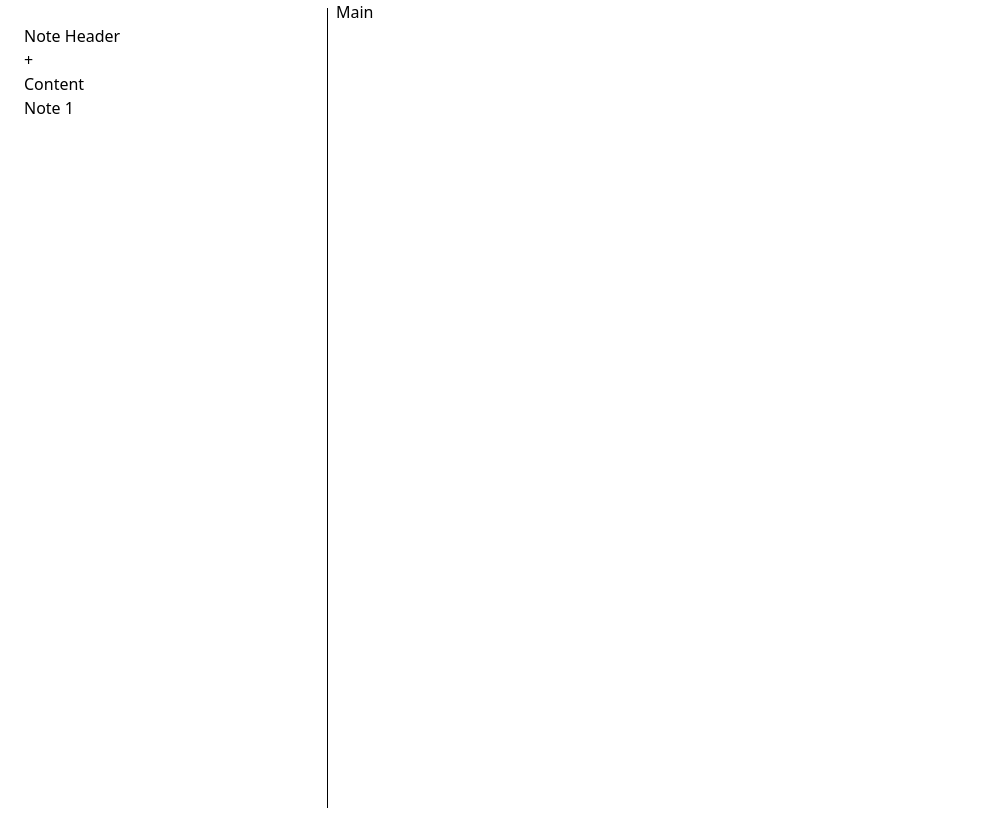
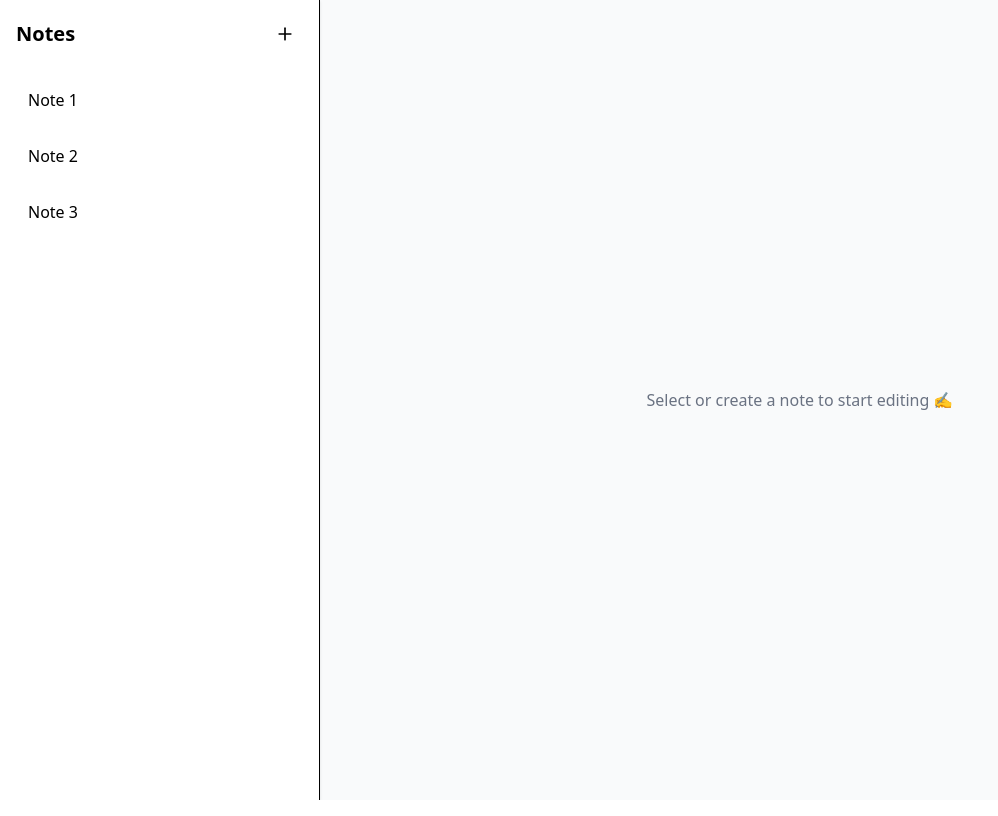
Before and after one commit to nipuna-swivel/note-book, a Next.js app: page / in a window 1280 px wide. Shown: the whole page, without its empty margins (0-998 px from the left). Built offline with nearby package versions, Linux system fonts and the light colour scheme.

Commit message:
changes of main and side bars in note panel

```diff
--- a/src/app/page.tsx
+++ b/src/app/page.tsx
@@ -1,10 +1,9 @@
 import NoteBook from "@/components/template/NoteBook";
-
 
 export default function Home() {
   return (
     <div className="">
-       <NoteBook />
+      <NoteBook />
     </div>
   );
 }
--- a/src/components/organism/MainBar.tsx
+++ b/src/components/organism/MainBar.tsx
@@ -1,9 +1,45 @@
-import React from 'react'
+"use client";
+import React, { useState, useEffect } from "react";
 
-function MainBar() {
+function MainBar({ selectedNote }) {
+  const [note, setNote] = useState(null);
+
+  useEffect(() => {
+    setNote(selectedNote);
+  }, [selectedNote]);
+
+  if (!note) {
+    return (
+      <div className="flex items-center justify-center h-full text-gray-500">
+        Select or create a note to start editing ✍️
+      </div>
+    );
+  }
+
+  const handleChange = (e) => {
+    setNote({ ...note, [e.target.name]: e.target.value });
+  };
+
   return (
-    <div>Main</div>
-  )
+    <div className="p-6 max-w-3xl mx-auto w-full">
+      <input
+        type="text"
+        name="title"
+        value={note.title}
+        onChange={handleChange}
+        className="w-full text-2xl font-semibold mb-4 outline-none bg-transparent border-b border-gray-200 focus:border-blue-400 transition"
+        placeholder="Note title..."
+      />
+
+      <textarea
+        name="content"
+        value={note.content}
+        onChange={handleChange}
+        className="w-full h-[70vh] resize-none p-3 bg-white rounded-xl shadow-sm border border-gray-200 focus:ring-2 focus:ring-blue-300 outline-none"
+        placeholder="Start writing your note..."
+      ></textarea>
+    </div>
+  );
 }
 
-export default MainBar
+export default MainBar;
--- a/src/components/organism/SideBar.tsx
+++ b/src/components/organism/SideBar.tsx
@@ -1,23 +1,86 @@
-import React from 'react'
+"use client";
+import React, { useState } from "react";
+import { Plus, Menu, Trash2 } from "lucide-react";
 
 function SideBar() {
+  const [isOpen, setIsOpen] = useState(false);
+  const [notes, setNotes] = useState([
+    { id: 1, title: "Note 1" },
+    { id: 2, title: "Note 2" },
+    { id: 3, title: "Note 3" },
+  ]);
+
+
+  const handleAddNote = () => {
+    const newNote = { id: Date.now(), title: `New Note ${notes.length + 1}` };
+    setNotes([...notes, newNote]);
+  };
+
+
+  const handleDeleteNote = (id:any) => {
+    setNotes(notes.filter((note) => note.id !== id));
+  };
+
   return (
-    <div className='w-1/4 border-r h-screen p-4 m-2'>
-        <div>
-            <div>Note Header</div>
-            <div><button>+</button></div>
+    <>
 
+      <div className="md:hidden flex justify-between items-center p-4 border-b bg-white sticky top-0 z-20">
+        <div className="text-lg font-semibold">Notes</div>
+        <button onClick={() => setIsOpen(!isOpen)}>
+          <Menu size={24} />
+        </button>
       </div>
-         <div>Content
 
-            <div>
-                <div>Note 1</div>
+
+      <div
+        className={`fixed md:static top-0 left-0 h-full md:h-screen bg-white border-r shadow-sm transform
+        transition-transform duration-300 ease-in-out
+        ${isOpen ? "translate-x-0" : "-translate-x-full"} md:translate-x-0 w-3/4 sm:w-2/5 md:w-1/4 p-4 z-30`}
+      >
+
+        <div className="flex justify-between items-center mb-6">
+          <h2 className="text-xl font-semibold">Notes</h2>
+          <button
+            onClick={handleAddNote}
+            className="p-2 rounded-full hover:bg-gray-100"
+          >
+            <Plus size={20} />
+          </button>
+        </div>
+
+
+        <div className="space-y-2 overflow-y-auto h-[80vh]">
+          {notes.length === 0 ? (
+            <p className="text-gray-500 text-sm text-center mt-4">No notes yet</p>
+          ) : (
+            notes.map((note) => (
+              <div
+                key={note.id}
+                className="flex justify-between items-center p-3 rounded-lg hover:bg-gray-100 cursor-pointer group"
+              >
+                <div className="truncate">{note.title}</div>
+                <button
+                  onClick={() => handleDeleteNote(note.id)}
+                  className="p-1 rounded-full text-gray-500 hover:text-red-600 opacity-0 group-hover:opacity-100 transition"
+                  title="Delete note"
+                >
+                  <Trash2 size={16} />
+                </button>
+              </div>
+            ))
+          )}
         </div>
       </div>
 
 
-    </div>
-  )
+      {isOpen && (
+        <div
+          className="fixed inset-0 bg-black bg-opacity-40 z-10 md:hidden"
+          onClick={() => setIsOpen(false)}
+        ></div>
+      )}
+    </>
+  );
 }
 
-export default SideBar
+export default SideBar;
--- a/src/components/template/NoteBook.tsx
+++ b/src/components/template/NoteBook.tsx
@@ -1,14 +1,19 @@
-import React from 'react'
-import SideBar from '../organism/SideBar'
-import MainBar from '../organism/MainBar'
+"use client";
+import React, { useState } from "react";
+import SideBar from "../organism/SideBar";
+import MainBar from "../organism/MainBar";
 
 function NoteBook() {
+  const [selectedNote, setSelectedNote] = useState(null);
   return (
-    <div className='flex '>
-        <SideBar />
-        <MainBar />
+    <div className="flex flex-col md:flex-row h-screen bg-gray-50">
+      <SideBar setSelectedNote={setSelectedNote} />
+
+      <div className="flex-1 overflow-y-auto">
+        <MainBar selectedNote={selectedNote} />
+      </div>
     </div>
-  )
+  );
 }
 
-export default NoteBook
+export default NoteBook;
```
Lines whose indentation alone changed are shown as unchanged.
